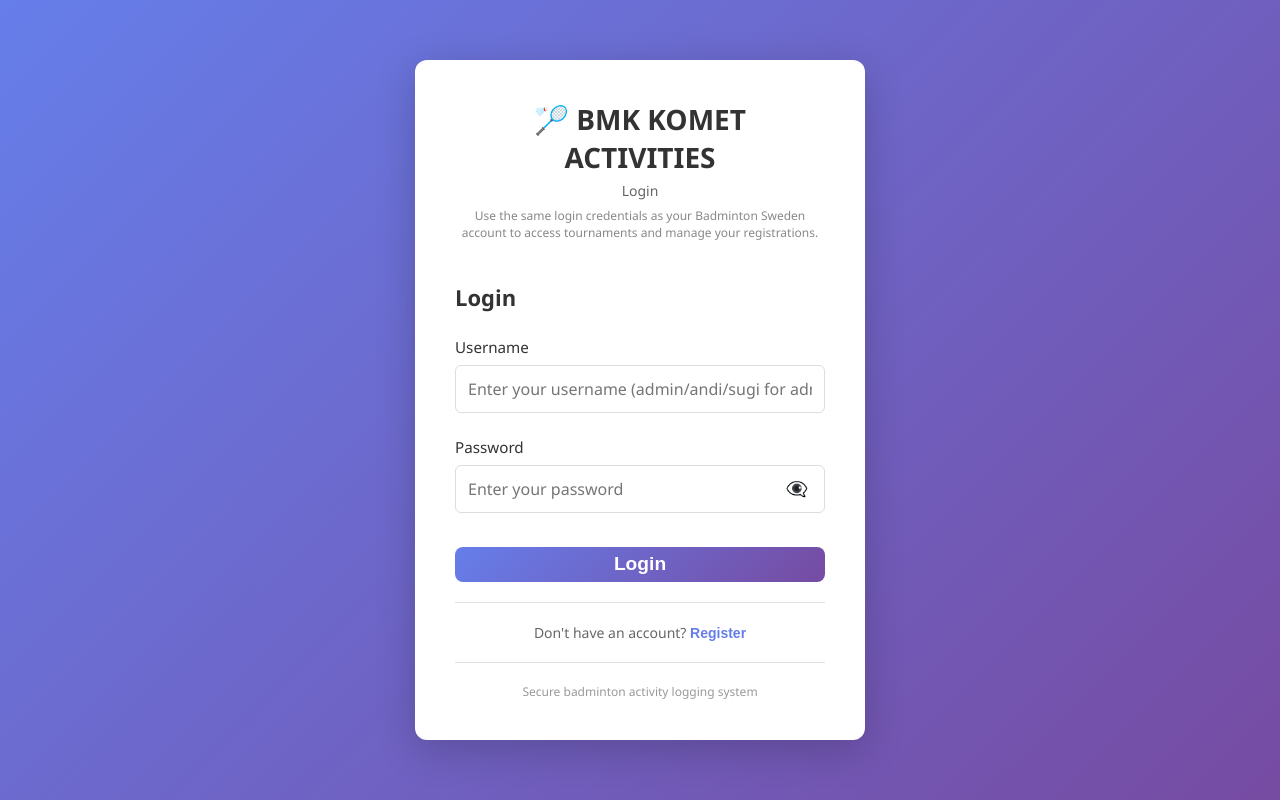
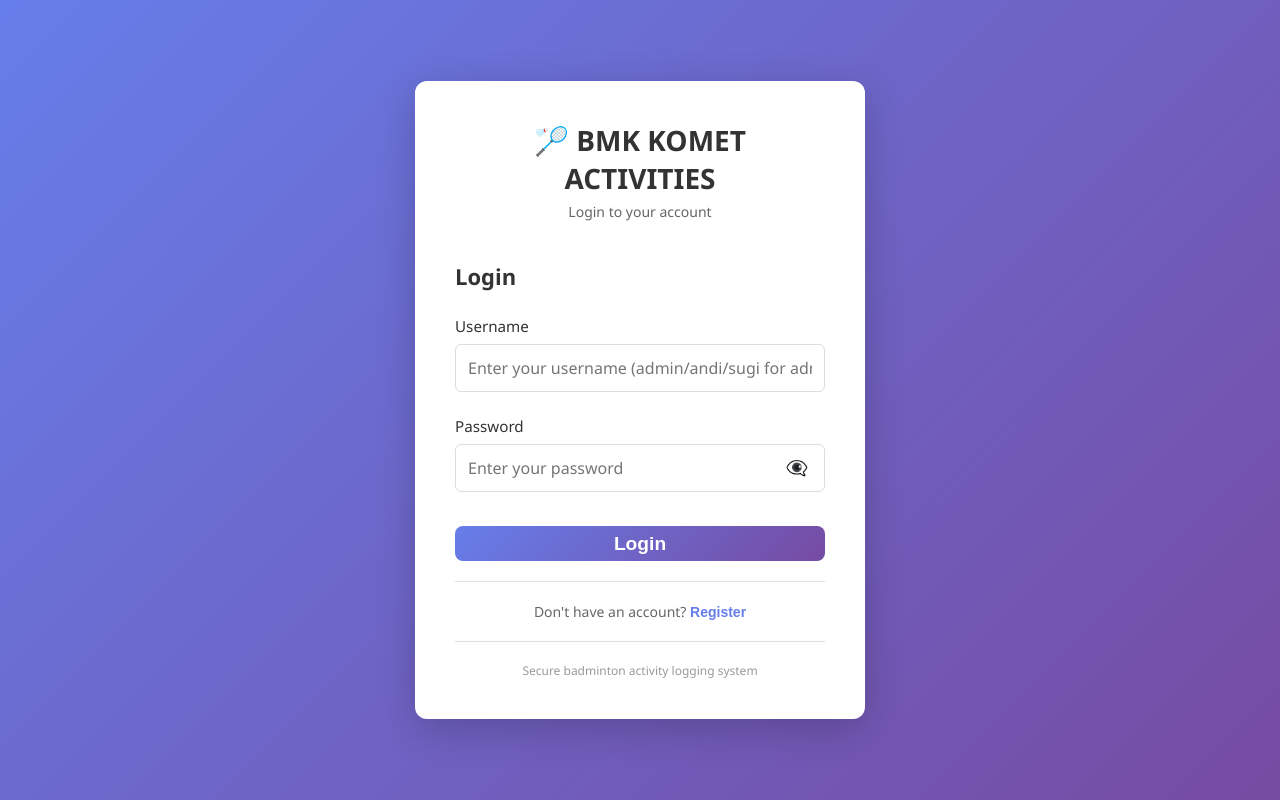
Before and after one commit to umashankarid/bmktimereport, a React (Create React App) app in the folder frontend/: page /login in a window 1280 px wide. Built offline with nearby package versions, Linux system fonts and the light colour scheme; no server answers.

Commit message:
Revert "Update login page: shorter title + Badminton Sweden credential hint"
This reverts commit 98a9137cb6adcc0be65c703e54ce2478970e894f.

```diff
--- a/frontend/src/pages/MainLoginPage.jsx
+++ b/frontend/src/pages/MainLoginPage.jsx
@@ -244,10 +244,7 @@
       <div className="main-login-card">
         <div className="login-header">
           <h1>🏸 BMK KOMET ACTIVITIES</h1>
-          <p>{isRegistering ? 'Create your account' : 'Login'}</p>
-          {!isRegistering && (
-            <p className="login-hint">Use the same login credentials as your Badminton Sweden account to access tournaments and manage your registrations.</p>
-          )}
+          <p>{isRegistering ? 'Create your account' : 'Login to your account'}</p>
         </div>
 
         {error && (
--- a/frontend/src/styles/MainLoginPage.css
+++ b/frontend/src/styles/MainLoginPage.css
@@ -44,13 +44,6 @@
   font-size: 14px;
   color: #666;
   margin-top: 5px;
-}
-
-.login-header .login-hint {
-  font-size: 12px;
-  color: #888;
-  margin-top: 8px;
-  line-height: 1.4;
 }
 
 .login-form {
```
